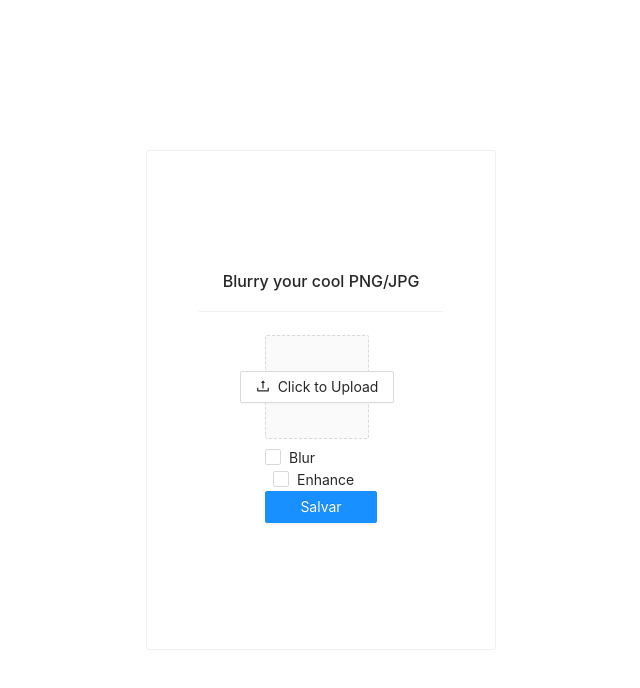
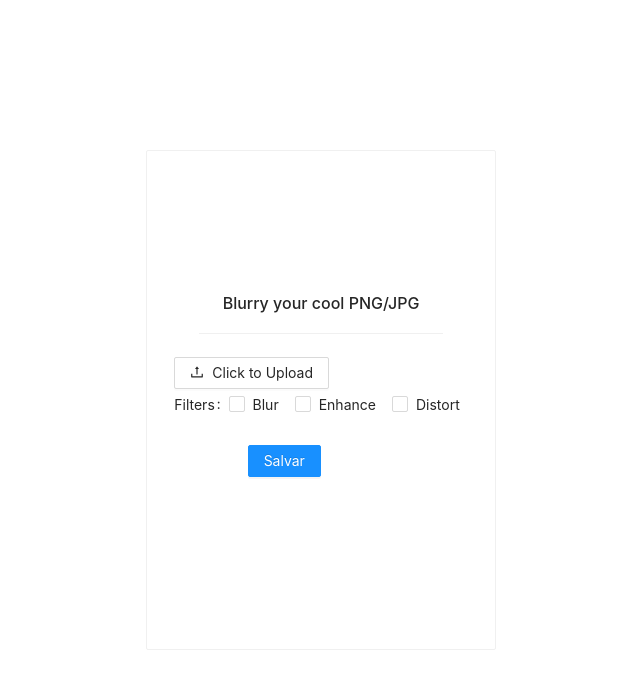
Before and after one commit to c0sta/py-img-filter-frontend, a React (Create React App) app: page / in a window 1280 px wide. Shown: the top 688 px of the page, without its empty margins (319-959 px from the left). Built offline with nearby package versions, Linux system fonts and the light colour scheme.

Commit message:
:art: removed unused props & added upload to back feat

```diff
--- a/src/App.tsx
+++ b/src/App.tsx
@@ -1,81 +1,91 @@
 import React from "react";
 import postData from "./services/api";
-import { Checkbox, Button, Upload, Card } from "antd";
+import { Checkbox, Button, Upload, Card, message, Form, Row, Col } from "antd";
 import { UploadOutlined } from "@ant-design/icons";
 import "./styles/global.scss";
-// const props = {
-//   action: "https://www.mocky.io/v2/5cc8019d300000980a055e76",
-//   defaultFileList: [
-//     {
-//       uid: "1",
-//       name: "xxx.png",
-//       status: "done",
-//       response: "Server Error 500", // custom error message to show
-//       url: "http://www.baidu.com/xxx.png",
-//     },
-//     {
-//       uid: "2",
-//       name: "yyy.png",
-//       status: "done",
-//       url: "http://www.baidu.com/yyy.png",
-//     },
-//     {
-//       uid: "3",
-//       name: "zzz.png",
-//       status: "error",
-//       response: "Server Error 500", // custom error message to show
-//       url: "http://www.baidu.com/zzz.png",
-//     },
-//   ],
-// };
+import { UploadChangeParam } from "antd/lib/upload";
+import { UploadFile } from "antd/lib/upload/interface";
+
+const props = {
+  name: "file",
+  multiple: true,
+  action: "http://127.0.0.1:5000/upload",
+};
 
 function App() {
-  const [url, setUrl] = React.useState<string>("");
+  // const [url, setUrl] = React.useState<string>("");
   const [filter, setFilter] = React.useState<string>("");
-  const [imageName, setImageName] = React.useState<string>("");
+  // const [imageName, setImageName] = React.useState<string>("");
+  const [images, setImages] = React.useState<UploadFile<any>[]>([]);
 
-  const handleSubmit = (event: React.FormEvent<HTMLFormElement>) => {
-    event.preventDefault();
-    console.log(url, filter);
-    let filteredData = postData("/image-upload", {
-      imgName: imageName,
-      imgUrl: url,
-      filter,
-    });
+  const handleSubmit = (values: any) => {
+    const filter = values.checkboxgroup[0];
+    console.log(filter);
+    const fd = new FormData();
+    // fd.append("image", images, "somestupidname");
+    // let filteredData = postData("/upload", fd);
     // console.log(filteredData);
   };
 
   return (
     <Card className="App" title="Blurry your cool PNG/JPG" bordered>
-      <form
-        onSubmit={(e: React.FormEvent<HTMLFormElement>) => handleSubmit(e)}
+      <Form
+        onFinish={(values) => console.log("AAAAAAA", values)}
         className="form-container"
       >
         <Upload
-          name="file"
-          listType="picture-card"
-          // action="http:/localhost:5000/upload"
+          {...props}
+          // listType="picture-card"
+          onChange={(info: UploadChangeParam<UploadFile<any>>) => {
+            const { status } = info.file;
+            console.log("STATUS =>", status);
+            if (status !== "uploading") {
+              console.log("Uploading...", info.file);
+            }
+            if (status === "done") {
+              message.success(`${info.file.name} file uploaded successfully`);
+              setImages([...images, info.file]);
+              console.log(" STATE =>", images);
+            } else if (status === "error") {
+              message.error(`${info.file.name} file upload failed`);
+            }
+          }}
         >
           <Button>
             <UploadOutlined /> Click to Upload
           </Button>
         </Upload>
+        <Form.Item name="checkboxgroup " label="Filters: ">
+          <Checkbox.Group>
             <Checkbox
               onChange={(e: any) => setFilter(e.target.checked)}
-          name="blur"
+              value="blur"
+              style={{ lineHeight: "32px" }}
             >
               Blur
             </Checkbox>
-
             <Checkbox
               onChange={(e: any) => setFilter(e.target.checked)}
-          name="enhance"
+              value="enhance"
+              style={{ lineHeight: "32px" }}
             >
               Enhance
             </Checkbox>
-
-        <Button type="primary">Salvar</Button>
-      </form>
+            <Checkbox
+              value="distort"
+              onChange={(e: any) => setFilter(e.target.checked)}
+              style={{ lineHeight: "32px" }}
+            >
+              Distort
+            </Checkbox>
+          </Checkbox.Group>
+        </Form.Item>
+        <Form.Item wrapperCol={{ span: 12, offset: 6 }}>
+          <Button htmlType="submit" type="primary">
+            Salvar
+          </Button>
+        </Form.Item>
+      </Form>
     </Card>
   );
 }
```
Lines whose indentation alone changed are shown as unchanged.
